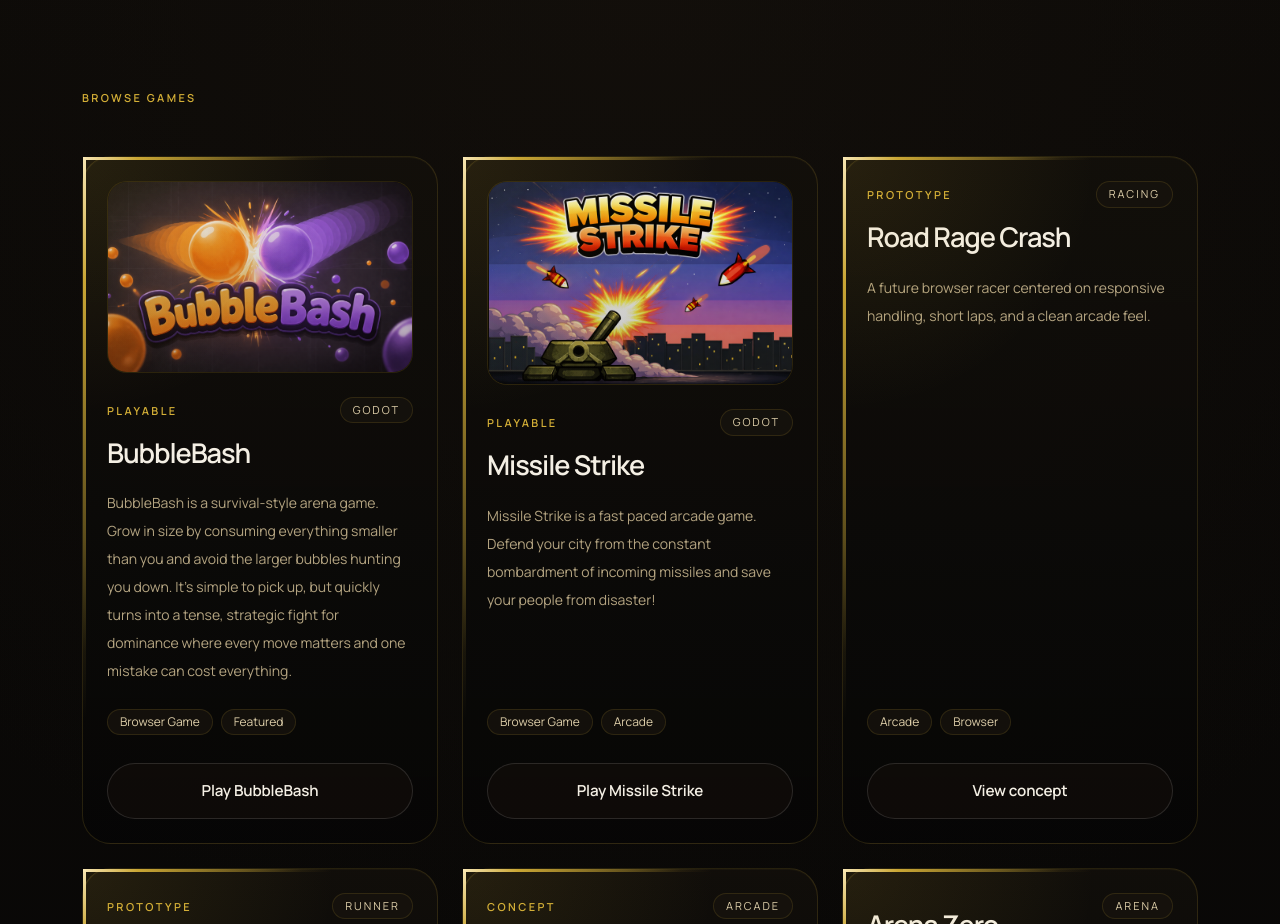
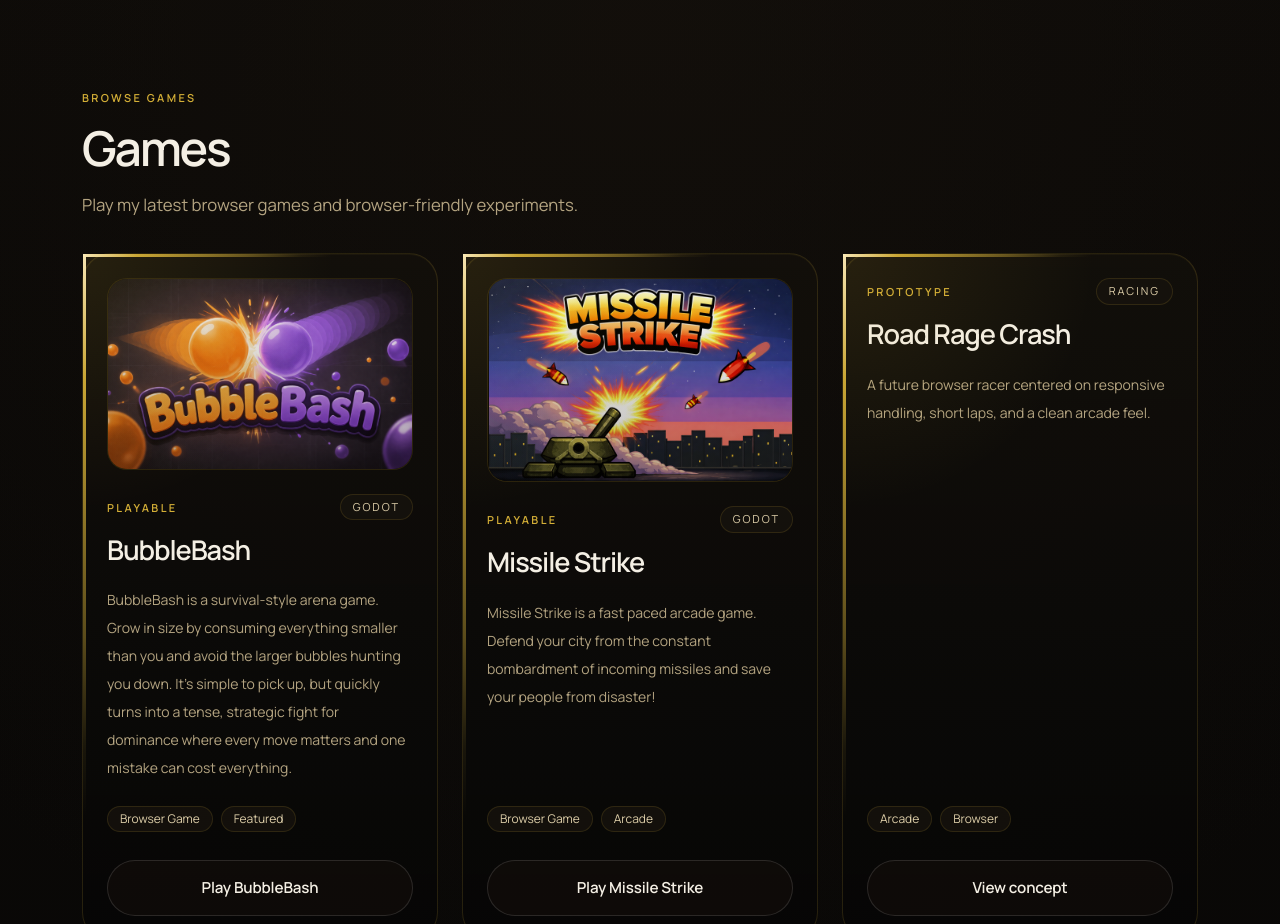
Before and after one commit to MrDevGuyMan/MrDevGuyMan, a Next.js app: page /games in a window 1280 px wide. Shown: the part 1840-2764 px from the top of the page. Built offline with nearby package versions, Linux system fonts and the light colour scheme.

Commit message:
Fix games page heading props

```diff
--- a/app/games/page.tsx
+++ b/app/games/page.tsx
@@ -114,7 +114,11 @@ export default function GamesPage() {
       </section>
 
       <section className="section-divider space-y-8">
-        <SectionHeading eyebrow="Browse games" />
+        <SectionHeading
+          eyebrow="Browse games"
+          title="Games"
+          description="Play my latest browser games and browser-friendly experiments."
+        />
         <div className="grid gap-6 md:grid-cols-2 xl:grid-cols-3">
           {gameCatalog.map((item) => (
             <GameBrowseCard key={item.title} item={item} />
```
